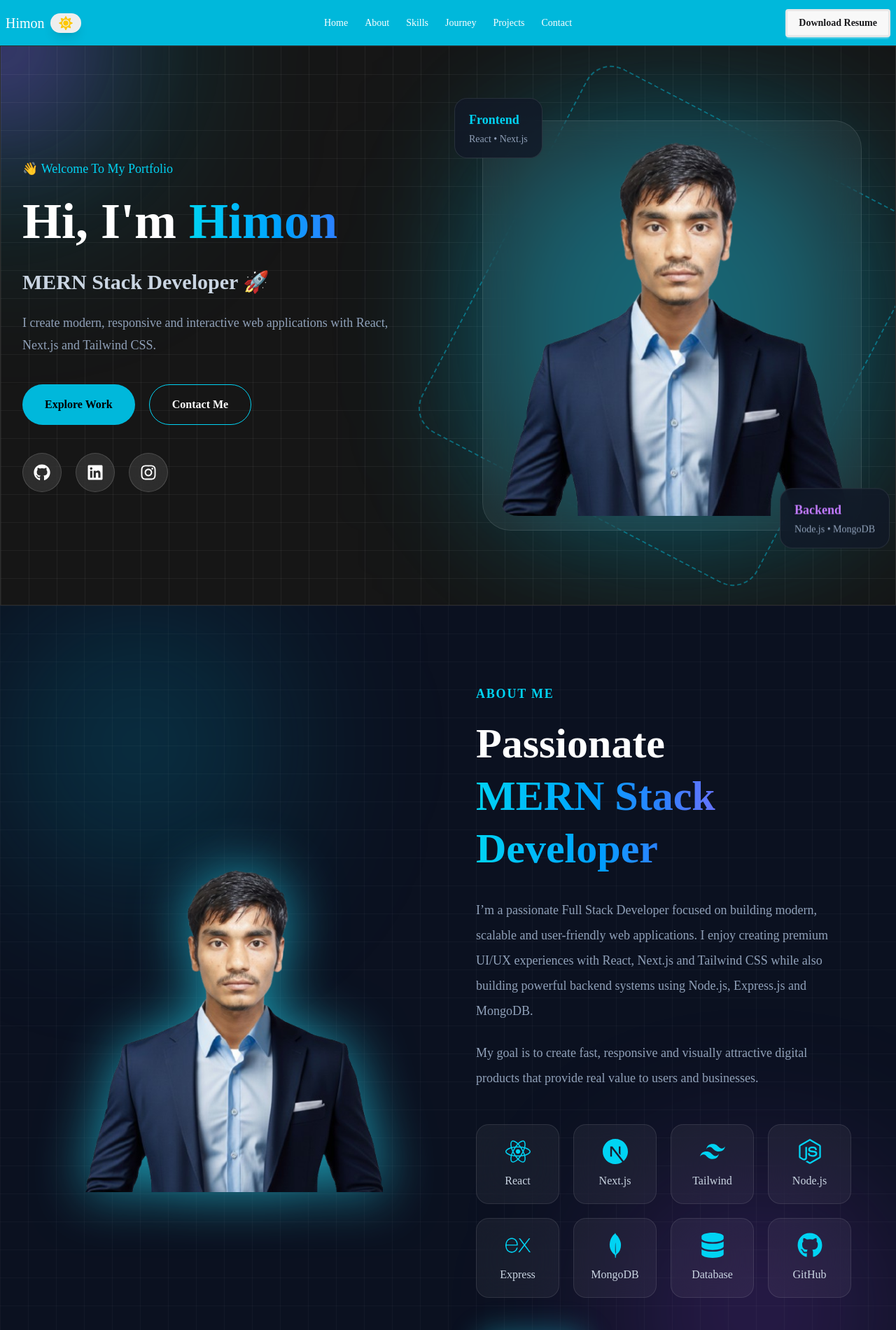
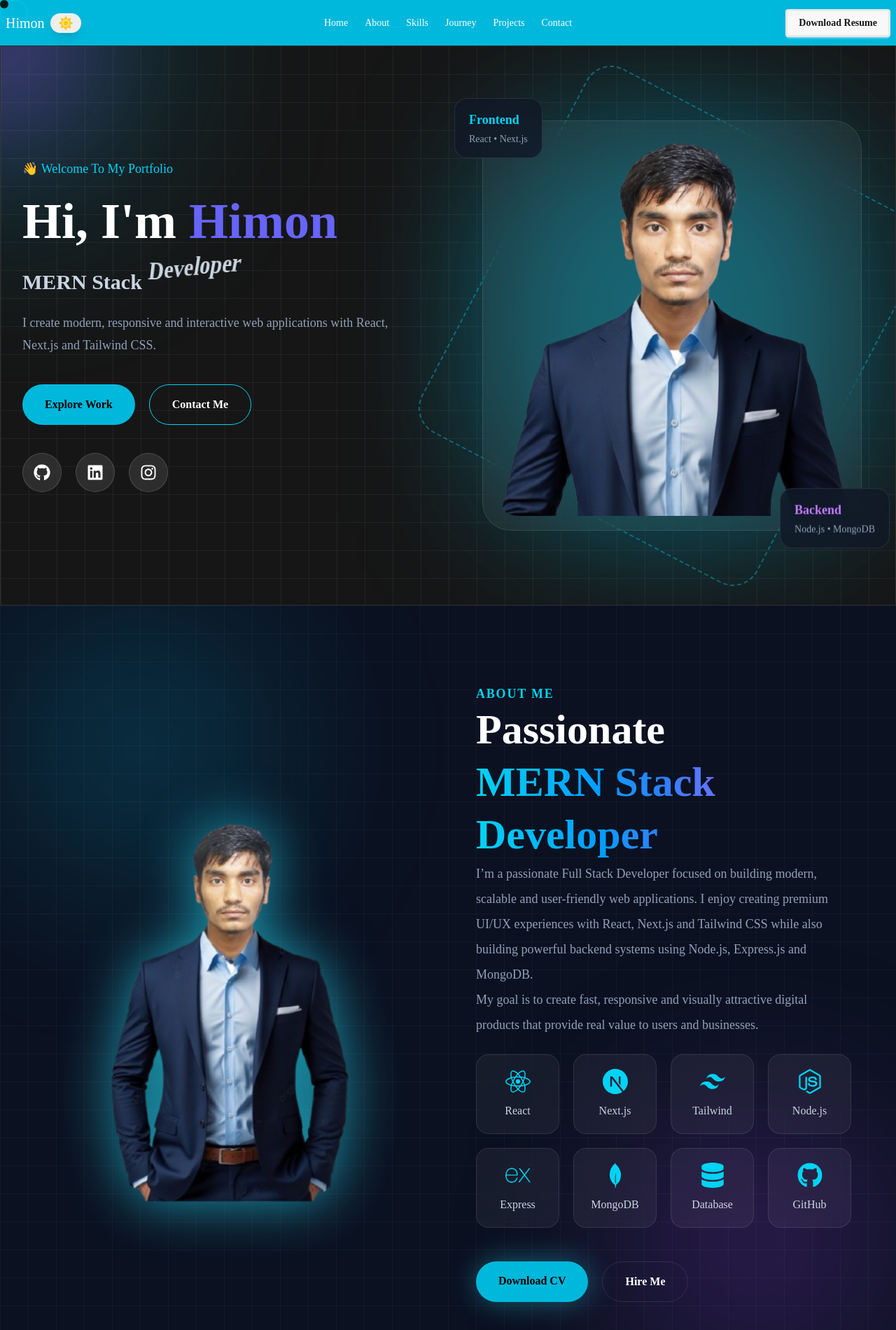
Before and after one commit to mdhimonmia64/my-portfolio, a Next.js app: page / in a window 1280 px wide. Shown: the top 1900 px of the page at 70% size. Built offline with nearby package versions, Linux system fonts and the light colour scheme.

Commit message:
more animation add successfully

```diff
--- a/src/app/globals.css
+++ b/src/app/globals.css
@@ -135,3 +135,67 @@
     @apply font-sans;
   }
 }
+
+.wave-char {
+  display: inline-block;
+  animation: waveMove 1.9s ease-in-out infinite;
+  transform-origin: bottom;
+}
+
+.wave-char:nth-child(1) { animation-delay: 0s; }
+.wave-char:nth-child(2) { animation-delay: 0.05s; }
+.wave-char:nth-child(3) { animation-delay: 0.1s; }
+.wave-char:nth-child(4) { animation-delay: 0.15s; }
+.wave-char:nth-child(5) { animation-delay: 0.2s; }
+.wave-char:nth-child(6) { animation-delay: 0.25s; }
+.wave-char:nth-child(7) { animation-delay: 0.3s; }
+.wave-char:nth-child(8) { animation-delay: 0.35s; }
+.wave-char:nth-child(9) { animation-delay: 0.4s; }
+.wave-char:nth-child(10) { animation-delay: 0.45s; }
+
+@keyframes waveMove {
+  0% {
+    transform: translateY(0) scaleY(1);
+  }
+  25% {
+    transform: translateY(-25px) scaleY(1.3) skewX(-15deg);
+  }
+
+
+
+}
+
+
+
+
+
+
+
+
+
+
+.text-liquid {
+  background: linear-gradient(
+    90deg,
+    #22d3ee,
+    #3b82f6,
+    #8b5cf6,
+    #22d3ee
+  );
+  background-size: 300% 300%;
+  -webkit-background-clip: text;
+  -webkit-text-fill-color: transparent;
+  animation: waterFlow 5s ease-in-out infinite;
+}
+
+@keyframes waterFlow {
+  0% {
+    background-position: 0% 50%;
+  }
+  50% {
+    background-position: 100% 50%;
+  }
+  100% {
+    background-position: 0% 50%;
+  }
+}
--- a/src/app/layout.js
+++ b/src/app/layout.js
@@ -1,6 +1,7 @@
 import { Geist, Geist_Mono } from "next/font/google";
 import "./globals.css";
 import Providers from "./providers";
+import CustomCursor from "@/components/CustomCursor";
 
 const geistSans = Geist({
   variable: "--font-geist-sans",
@@ -30,6 +31,7 @@ export default function RootLayout({ children }) {
       <body>
         <Providers>
         {children}
+        <CustomCursor />
         </Providers>
         </body>
     </html>
--- a/src/app/page.js
+++ b/src/app/page.js
@@ -8,7 +8,9 @@ import NavBar from "@/components/Navbar/NavBar";
 import ProjectsSection from "@/components/Projects/ProjectsSection";
 import SkillsSection from "@/components/Skills/SkillsSection";
 
+
 export default function Home() {
+
   return (
     <>
       <NavBar />
--- a/src/components/Banner/BannerPage.jsx
+++ b/src/components/Banner/BannerPage.jsx
@@ -34,7 +34,7 @@ export default function BannerPage() {
     });
   };
 
-    const scrollToWork = () => {
+  const scrollToWork = () => {
     document.getElementById("projects")?.scrollIntoView({
       behavior: "smooth",
     });
@@ -80,13 +80,31 @@ export default function BannerPage() {
 
           <h1 className="text-5xl md:text-7xl font-black leading-tight">
             Hi, I'm{" "}
-            <span className="bg-gradient-to-r from-cyan-400 to-blue-500 bg-clip-text text-transparent">
+            <motion.span
+              animate={{
+                color: [
+                  "#22d3ee",
+                  "#d46dee",
+                  "#8FFF05",
+                  "#05FFEA",
+                  "#056DFF",
+                  "#8b5cf6",
+                  "#22d3ee",
+                ],
+                transition: { duration: 4, repeat: Infinity },
+              }}
+            >
               Himon
-            </span>
+            </motion.span>
           </h1>
 
-          <h2 className="mt-6 text-2xl md:text-3xl dark:text-slate-300  font-semibold">
-            MERN Stack Developer 🚀
+          <h2 className="flex mt-6 text-2xl md:text-3xl dark:text-slate-300  font-semibold">
+            MERN Stack
+            {" Developer".split("").map((char, i) => (
+              <span key={i} className="wave-char">
+                {char === " " ? "\u00A0" : char}
+              </span>
+            ))}
           </h2>
 
           <p className="mt-6 dark:text-slate-400 text-lg leading-8 max-w-xl">
@@ -96,7 +114,7 @@ export default function BannerPage() {
 
           <div className="flex gap-5 mt-10 flex-wrap">
             <motion.button
-            onClick={scrollToWork}
+              onClick={scrollToWork}
               whileHover={{
                 scale: 1.08,
                 boxShadow: "0px 0px 30px rgba(34,211,238,0.7)",
--- /dev/null
+++ b/src/components/CustomCursor.jsx
@@ -0,0 +1,47 @@
+"use client";
+
+import { useEffect, useRef } from "react";
+import gsap from "gsap";
+
+export default function AdvancedCursor() {
+  const dot = useRef(null);
+  const ring = useRef(null);
+
+  useEffect(() => {
+    const moveCursor = (e) => {
+      const { clientX, clientY } = e;
+
+      gsap.to(dot.current, {
+        x: clientX,
+        y: clientY,
+        duration: 0.1,
+      });
+
+      gsap.to(ring.current, {
+        x: clientX,
+        y: clientY,
+        duration: 0.25,
+      });
+    };
+
+    window.addEventListener("mousemove", moveCursor);
+
+    return () => window.removeEventListener("mousemove", moveCursor);
+  }, []);
+
+  return (
+    <>
+      {/* inner dot */}
+      <div
+        ref={dot}
+        className="fixed top-0 left-0 w-3 h-3 bg-cyan-400 rounded-full pointer-events-none z-[9999] mix-blend-difference"
+      />
+
+      {/* outer ring */}
+      <div
+        ref={ring}
+        className="fixed top-0 left-0 w-10 h-10 border border-cyan-400 rounded-full pointer-events-none z-[9998] opacity-60"
+      />
+    </>
+  );
+}
--- a/src/components/about/AboutSection.jsx
+++ b/src/components/about/AboutSection.jsx
@@ -30,13 +30,14 @@ export default function AboutSection() {
           className="flex justify-center"
         >
           <Image
-            width={430}
-            height={430}
-            src={"/my-image.png"}
+            width={530}
+            height={530}
+            src={"/mdhimonmia-remove.png"}
             alt="my-image"
             className="relative z-10 drop-shadow-[0_0_40px_rgba(34,211,238,0.7)]"
           />
         </motion.div>
+
         <motion.div
           initial={{ opacity: 0, x: 80 }}
           whileInView={{ opacity: 1, x: 0 }}
@@ -50,13 +51,13 @@ export default function AboutSection() {
           >
             About Me
           </motion.p>
-          <h1 className="mt-5 text-5xl md:text-6xl font-black leading-tight">
+          <h1 className=" text-5xl md:text-6xl font-black leading-tight">
             Passionate
             <span className="block bg-gradient-to-r from-cyan-400 via-blue-500 to-purple-500 bg-clip-text text-transparent">
               MERN Stack Developer
             </span>
           </h1>
-          <p className="mt-8 dark:text-slate-400 text-lg leading-9">
+          <p className=" dark:text-slate-400 text-lg leading-9">
             I’m a passionate Full Stack Developer focused on building modern,
             scalable and user-friendly web applications. I enjoy creating
             premium UI/UX experiences with React, Next.js and Tailwind CSS while
@@ -64,11 +65,11 @@ export default function AboutSection() {
             MongoDB.
           </p>
 
-          <p className="mt-6 dark:text-slate-400 text-lg leading-9">
+          <p className=" dark:text-slate-400 text-lg leading-9">
             My goal is to create fast, responsive and visually attractive
             digital products that provide real value to users and businesses.
           </p>
-          <div className="grid grid-cols-2 md:grid-cols-4 gap-5 mt-12">
+          <div className="grid grid-cols-2 md:grid-cols-4 gap-5 mt-6">
             {[
               {
                 icon: <FaReact />,
@@ -113,12 +114,16 @@ export default function AboutSection() {
               >
                 <div className="text-4xl text-cyan-400">{skill.icon}</div>
 
-                <p className="mt-3 font-medium dark:text-slate-300">{skill.name}</p>
+                <p className="mt-3 font-medium dark:text-slate-300">
+                  {skill.name}
+                </p>
               </motion.div>
             ))}
           </div>
           <div className="flex flex-wrap gap-5 mt-12">
-            <motion.a href="/My-CV.pdf" download
+            <motion.a
+              href="/My-CV.pdf"
+              download
               whileHover={{
                 scale: 1.05,
               }}
```
Also changed, not shown: package.json (+8 -0 lines), public/mdhimonmia-remove.png (added), 1 other file (tests, documents, lock files or other folders).
